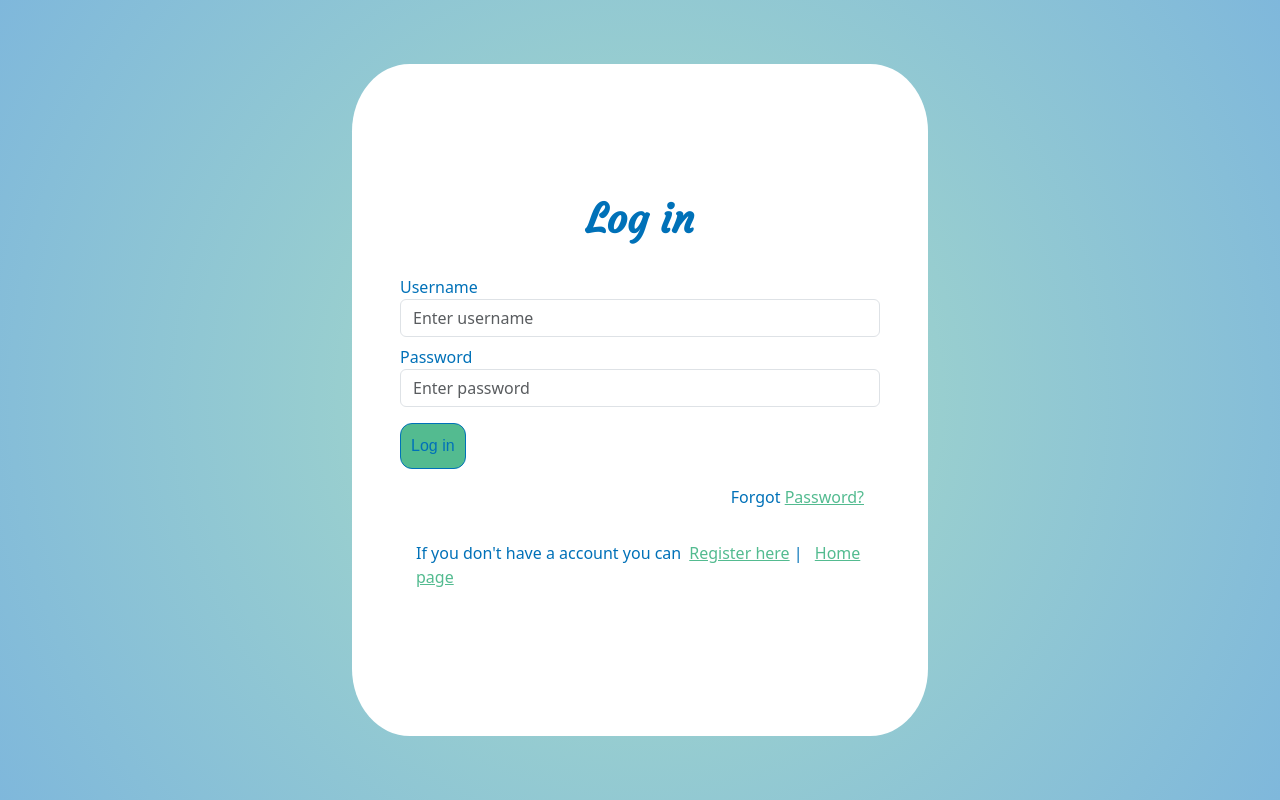
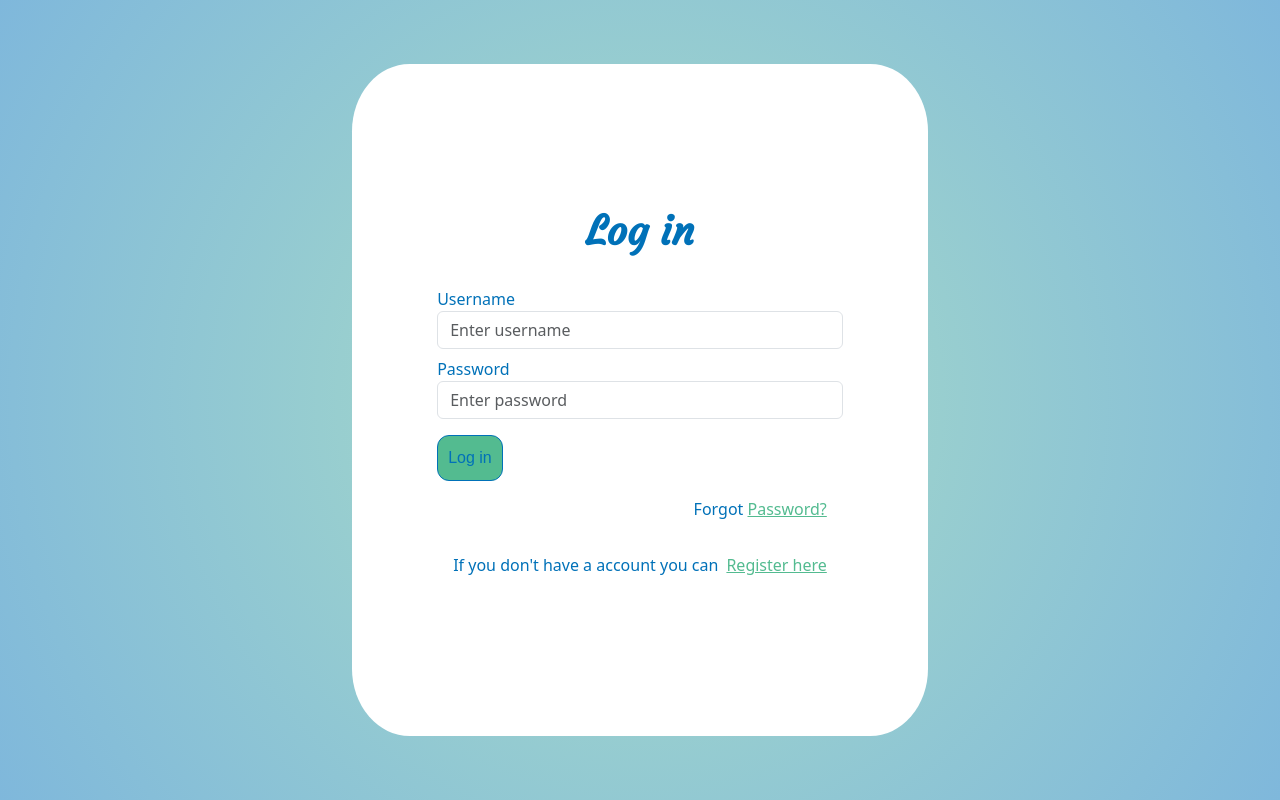
Before and after one commit to yannick2019/streamify, a React (Vite) app: page /streamify/login in a window 1280 px wide. Built offline with nearby package versions, Linux system fonts and the light colour scheme; a web font is replaced by a local one.

Commit message:
small change

```diff
--- a/src/Pages/login.tsx
+++ b/src/Pages/login.tsx
@@ -118,7 +118,7 @@ const handleLogin = async (e: React.FormEvent) => {
                 <p> If you don't have a account you can
                 <Link to={'/streamify/signup'} className='link_login ms-2'>
                   Register here
-                </Link> | <Link to={'/streamify/home'} className='link_login ms-2'>Home page</Link>
+                </Link>
               </p>
               </div>
             </form>
--- a/src/Pages/signup.tsx
+++ b/src/Pages/signup.tsx
@@ -1,7 +1,7 @@
 // import { Link } from 'react-router-dom';
 import { FormEvent } from 'react';
 import { ChangeEvent, useState } from 'react';
-import { Link } from 'react-router-dom';
+import { Link, useNavigate } from 'react-router-dom';
 import './login_singup.css';
 
 function Signup() {
@@ -15,6 +15,7 @@ function Signup() {
   });
 
   const [registrationMessage, setRegistrationMessage] = useState('');
+  const navigate = useNavigate();
 
   const handleChange = (e: ChangeEvent<HTMLInputElement>) => {
     const { name, value } = e.target;
@@ -40,7 +41,7 @@ function Signup() {
 
           // Use setTimeout for redirection after a delay (e.g., 2000 milliseconds)
           setTimeout(() => {
-            window.location.href = '/streamify/login';
+            navigate('/streamify/login');
           }, 2000);
         } else {
           setRegistrationMessage('Registration failed. Please try again.');
```
